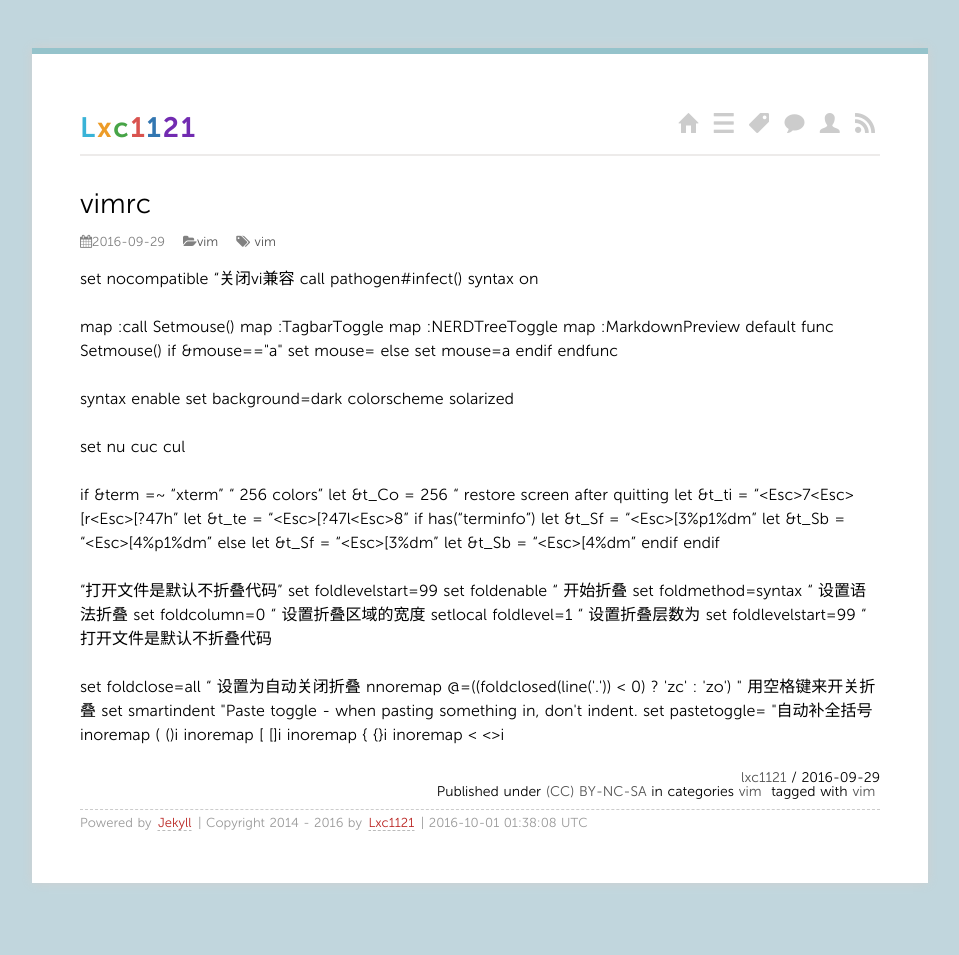
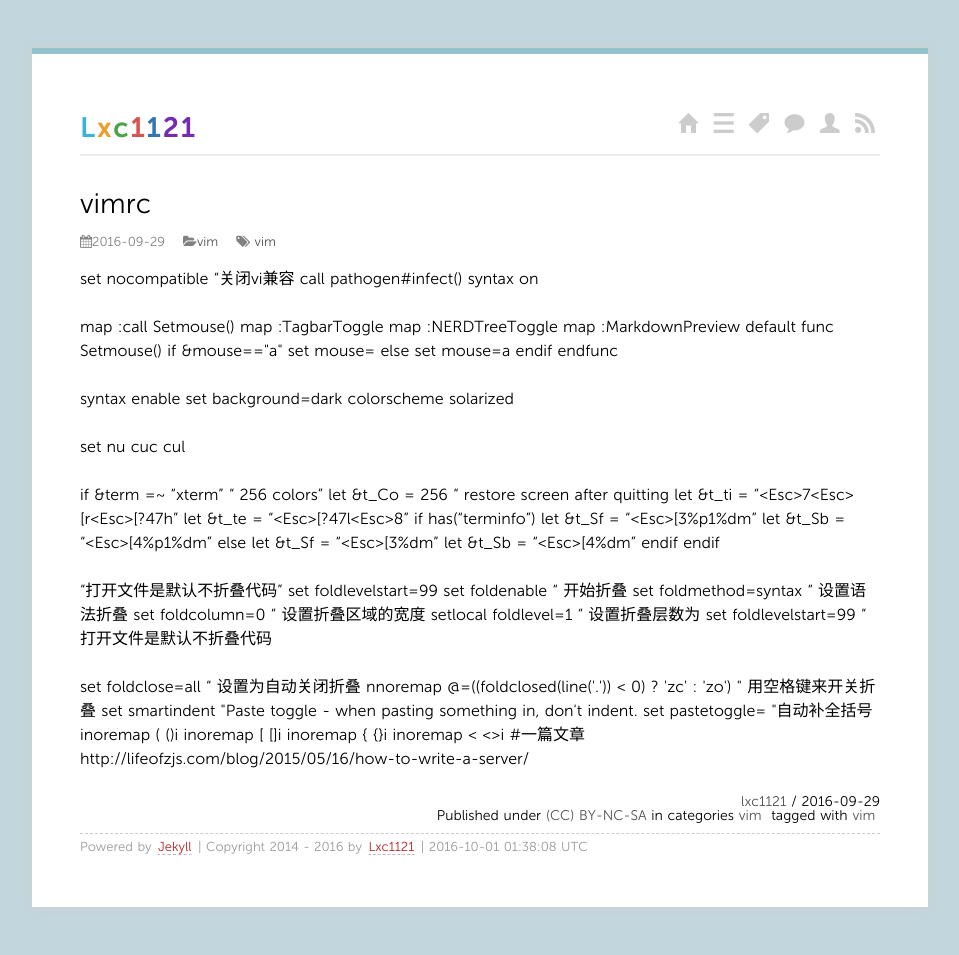
Before and after one commit to lxc1121/lxc1121.github.io, a Jekyll site: the page built from _posts/2016/2016-09-29-vimrc.md, in a window 1280 px wide. Shown: the whole page, without its empty margins (160-1119 px from the left). Built offline with Jekyll 4.4.1, drawn with Linux system fonts in a browser that asks for light colours; nearby versions of some CDN libraries; comment, search, counter and statistics services are not loaded; before the commit the page ends 931 px from its top, so only the background shows below that.

Commit message:
Update 2016-09-29-vimrc.md
启发

```diff
--- a/_posts/2016/2016-09-29-vimrc.md
+++ b/_posts/2016/2016-09-29-vimrc.md
@@ -62,3 +62,5 @@ inoremap ( ()<ESC>i
 inoremap [ []<ESC>i
 inoremap { {}<ESC>i
 inoremap < <><ESC>i
+#一篇文章
+	http://lifeofzjs.com/blog/2015/05/16/how-to-write-a-server/
```
